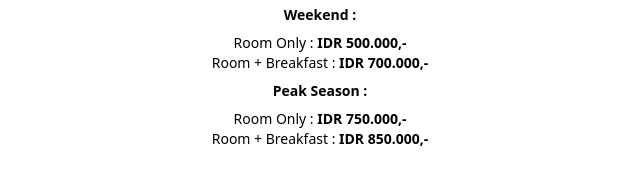
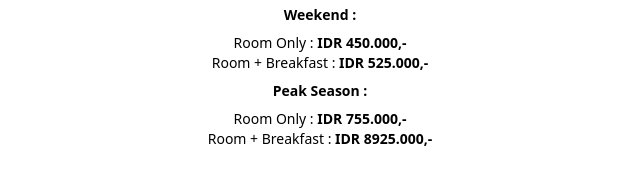
Before and after one commit to roodey21/pricelist-hotel, a website: page lgh/superior-mockup.html in a window 1280 px wide. Shown: the part 907-1092 px from the top of the page, 320-960 px from the left. Drawn offline with nearby package versions, Linux system fonts and the light colour scheme.

Commit message:
update harga

```diff
--- a/lgh/superior-mockup.html
+++ b/lgh/superior-mockup.html
@@ -162,15 +162,15 @@
                     <li>
                         <h4 class="font-semibold">Weekend :</h4>
                         <ul class="p-2">
-                            <li>Room Only : <span class="font-semibold">IDR 500.000,-</span></li>
-                            <li>Room + Breakfast : <span class="font-semibold">IDR 700.000,-</span></li>
+                            <li>Room Only : <span class="font-semibold">IDR 450.000,-</span></li>
+                            <li>Room + Breakfast : <span class="font-semibold">IDR 525.000,-</span></li>
                         </ul>
                     </li>
                     <li>
                         <h4 class="font-semibold">Peak Season :</h4>
                         <ul class="p-2">
-                            <li>Room Only : <span class="font-semibold">IDR 750.000,-</span></li>
-                            <li>Room + Breakfast : <span class="font-semibold">IDR 850.000,-</span></li>
+                            <li>Room Only : <span class="font-semibold">IDR 755.000,-</span></li>
+                            <li>Room + Breakfast : <span class="font-semibold">IDR 8925.000,-</span></li>
                         </ul>
                     </li>
                 </ul>
```
